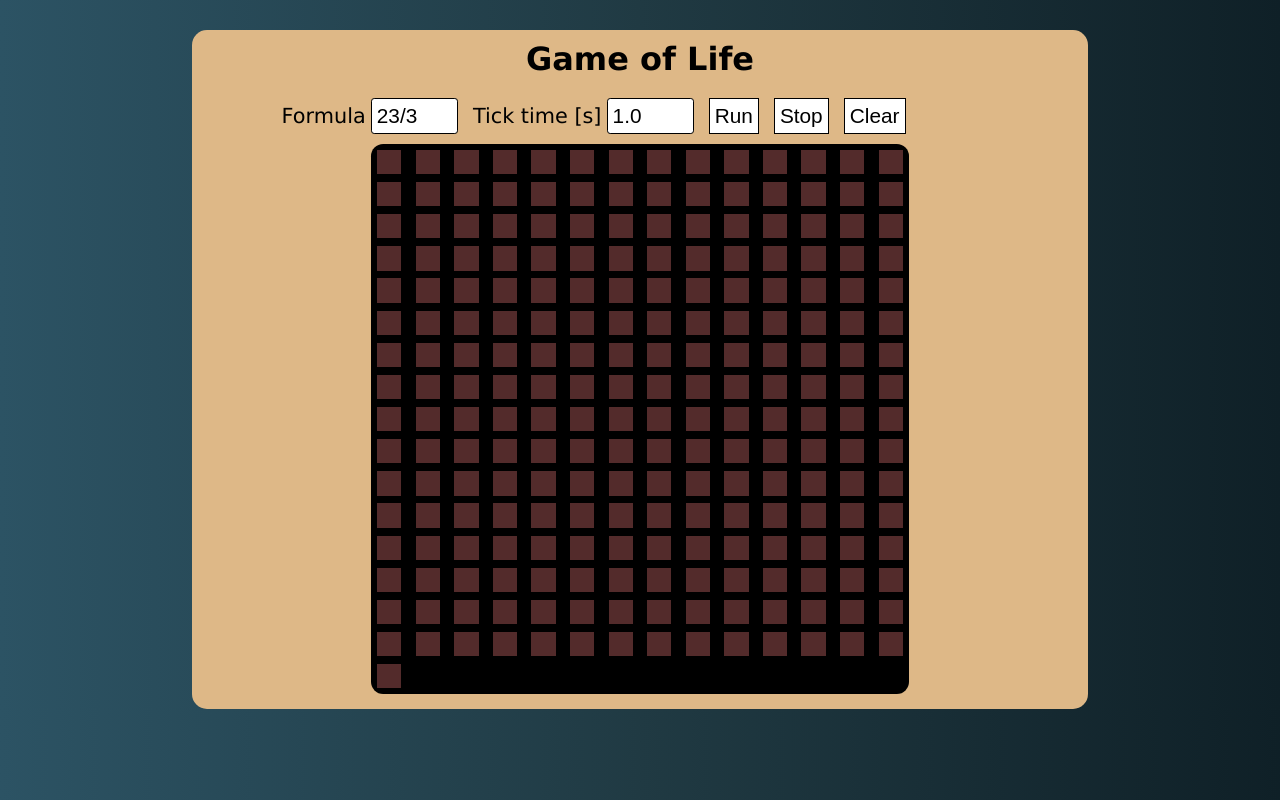
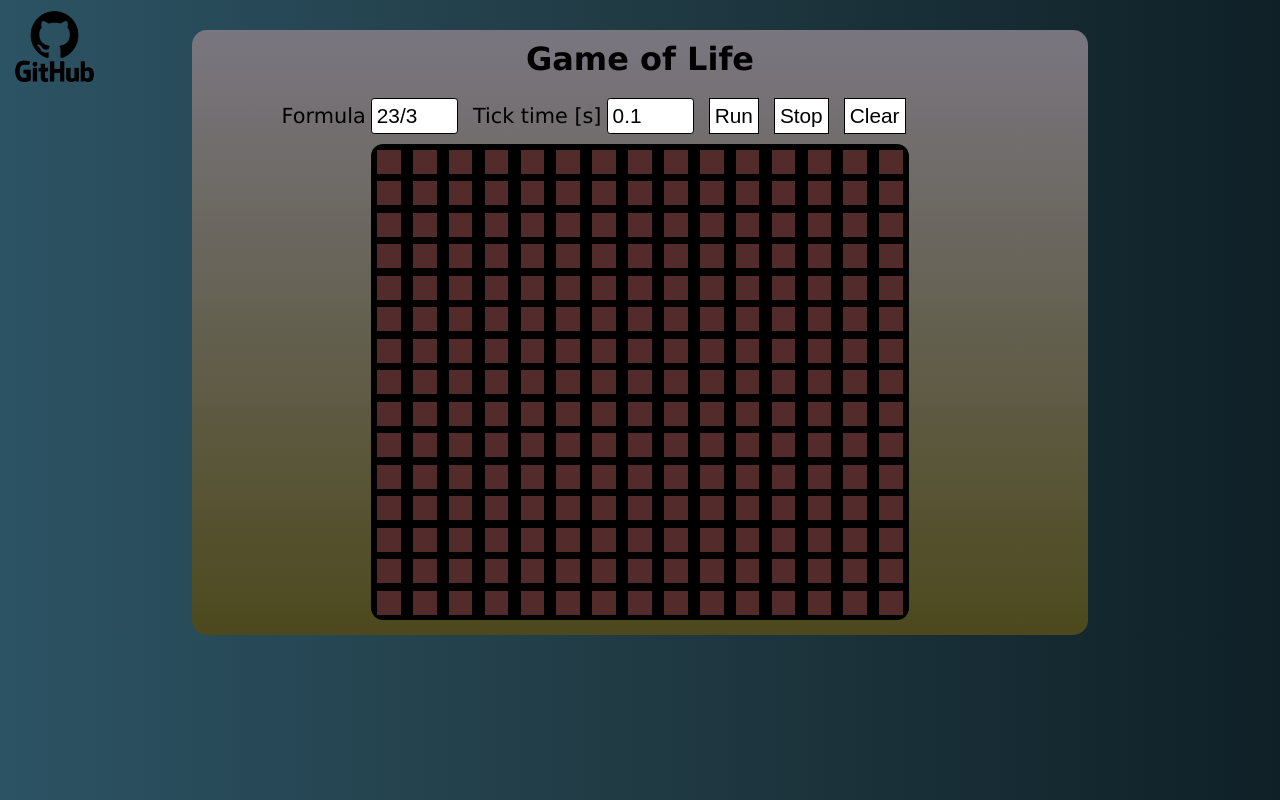
Before and after one commit to DontEatRice/Game_of_Life, a website built with Parcel: page src/index.html in a window 1280 px wide. Built offline with nearby package versions, Linux system fonts and the light colour scheme.

Commit message:
link to github as github logo added, small visual changes

```diff
--- a/src/index.html
+++ b/src/index.html
@@ -1,5 +1,6 @@
 <!DOCTYPE html>
 <html lang="en">
+
 <head>
     <meta charset="UTF-8">
     <meta http-equiv="X-UA-Compatible" content="IE=edge">
@@ -7,7 +8,13 @@
     <title>Game of Life</title>
     <link rel="stylesheet" href="./style.css">
 </head>
+
 <body>
+    <span id="githubLogo">
+        <a href="https://github.com/DontEatRice/Game_of_Life" target="_blank">
+            <img src="./githubLogo.png" alt="logo github">
+        </a>
+    </span>
     <div id="container">
         <div id="title">
             <h1>Game of Life</h1>
@@ -16,7 +23,7 @@
             <label for="formulaInput">Formula</label>
             <input type="text" name="formula" id="formulaInput" value="23/3">
             <label for="tickTimeInput">Tick time [s]</label>
-            <input type="number" name="tickTime" id="tickTimeInput" value="1.0" min="0.25" max="60" step="0.25">
+            <input type="number" name="tickTime" id="tickTimeInput" value="0.1" min="0.1" max="60" step="0.1">
             <button type="submit" id="runBtn">Run</button>
             <button type="submit" id="stopBtn">Stop</button>
             <button type="submit" id="clearBtn">Clear</button>
@@ -28,4 +35,5 @@
     </div>
     <script src="./index.ts"></script>
 </body>
+
 </html>
--- a/src/style.css
+++ b/src/style.css
@@ -8,11 +8,22 @@ body {
     background: linear-gradient(to right,#2c5364, #203a43, #0f2027);
 }
 
+#githubLogo {
+    position: fixed;
+    top: 10px;
+    left: -10px;
+}
+
+#githubLogo img {
+    width: 10%;
+    height: auto;
+}
+
 #container {
     margin-top: 30px;
     margin-right: auto;
     margin-left: auto;
-    background-color: burlywood;
+    background: linear-gradient(to bottom, #7a7680, #4d491d);
     width: 70vw;
     border-radius: 15px;
     padding-bottom: 15px;
@@ -73,10 +84,9 @@ body {
 }
 
 #container #board .cell {
-    width: 1.9vw;
-    height: 1.9vw;
+    width: 1.85vw;
+    height: 1.85vw;
     margin: 0.3vw 0.3vw 0 0.3vw;
-    /* border-radius: 50%; */
     border: 2px solid black;
 }
 
```
Also changed, not shown: src/githubLogo.png (added).
